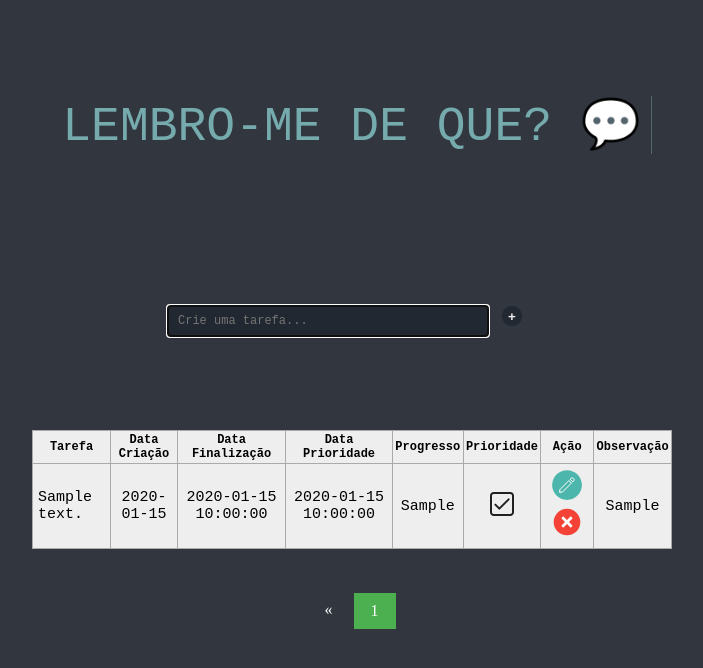
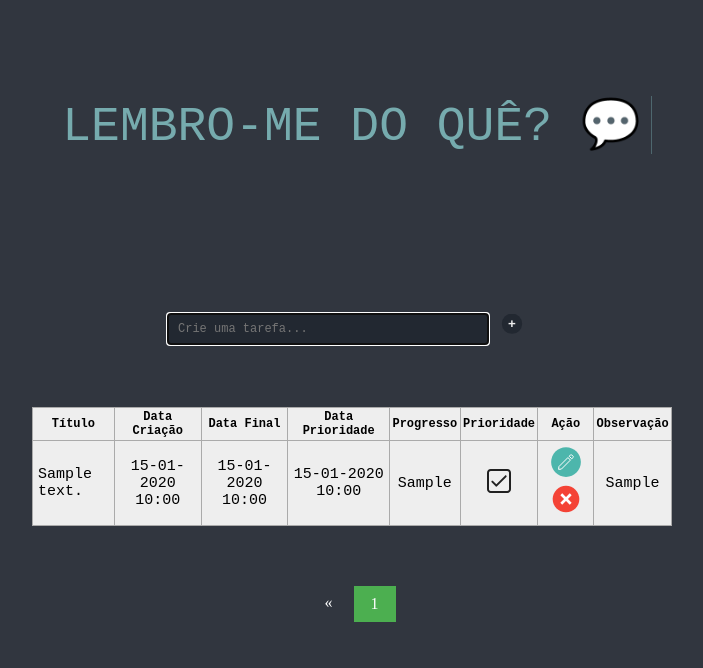
Before and after one commit to paullomarttins/lembre-me, a Flask app: page / in a window 1280 px wide. Shown: the part 27-695 px from the top of the page, without its empty margins (288-991 px from the left). Run offline with Flask 3, Linux system fonts and the light colour scheme; tables that the repository leaves empty hold one stand-in row (values such as "Sample post"); some web fonts are replaced.

Commit message:
Ajustes formato datetime e nome colunas

```diff
--- a/templates/index.html
+++ b/templates/index.html
@@ -1,13 +1,11 @@
 {% extends 'base.html' %}
 {% include 'header.html' %}
-{% include 'message.html'%}
+{% include 'message.html' %}
 
-{% block head %}
-<title>Lembre-Me - Home</title>
-{% endblock %}
+{% block title %}Home{% endblock %}
 
 {% block body %}
-<h1 id="content-title" class="typing-animation">Lembro-me de que? 💬</h1>
+<h1 id="content-title" class="typing-animation">Lembro-me do quê? 💬</h1>
 <div class="content">
     <!-- Form cadastro de Tarefa -->
     <div class="form">
@@ -15,7 +13,7 @@
             <input type="text" name="content" id="content" placeholder="Crie uma tarefa..." autofocus required>
             <input type="submit" class="nova-tarefa" value="+" title="Criar Tarefa">
         </form>
-    </div><br>
+    </div>
 
     {% if tasks|length < 1 %}
     <div class="inicial">Sem tarefas por aqui. Crie algumas agora!</div>
@@ -23,9 +21,9 @@
 
     <table>
         <tr>
-            <th>Tarefa</th>
+            <th>Título</th>
             <th>Data Criação</th>
-            <th>Data Finalização</th>
+            <th>Data Final</th>
             <th>Data Prioridade</th>
             <th>Progresso</th>
             <th>Prioridade</th>
@@ -35,14 +33,14 @@
         {% for task in tasks %}
         <tr>
             <td class="first">{{ task.content }}</td>
-            <td>{{ task.dt_inicio.date() }}</td>
+            <td>{{ task.dt_inicio.strftime('%d-%m-%Y %H:%M') }}</td>
             {% if task.dt_final %}
-                <td>{{ task.dt_final }}</td>
+                <td>{{ task.dt_final.strftime('%d-%m-%Y %H:%M') }}</td>
             {% else %}
                 <td>-</td>
             {% endif %}
             {% if task.dt_priority %}
-                <td>{{ task.dt_priority }}</td>
+                <td>{{ task.dt_priority.strftime('%d-%m-%Y %H:%M') }}</td>
             {% else %}
                 <td>-</td>
             {% endif %}
@@ -65,7 +63,7 @@
         {% endfor %}
     </table>
     <!-- Paginador -->
-            <div class="pagination">
+        <div class="pagination">
             {% if pagination.has_prev %}
                 <a href="/?page={{ pagination.prev_num }}">&laquo;</a>
             {% else %}
```
